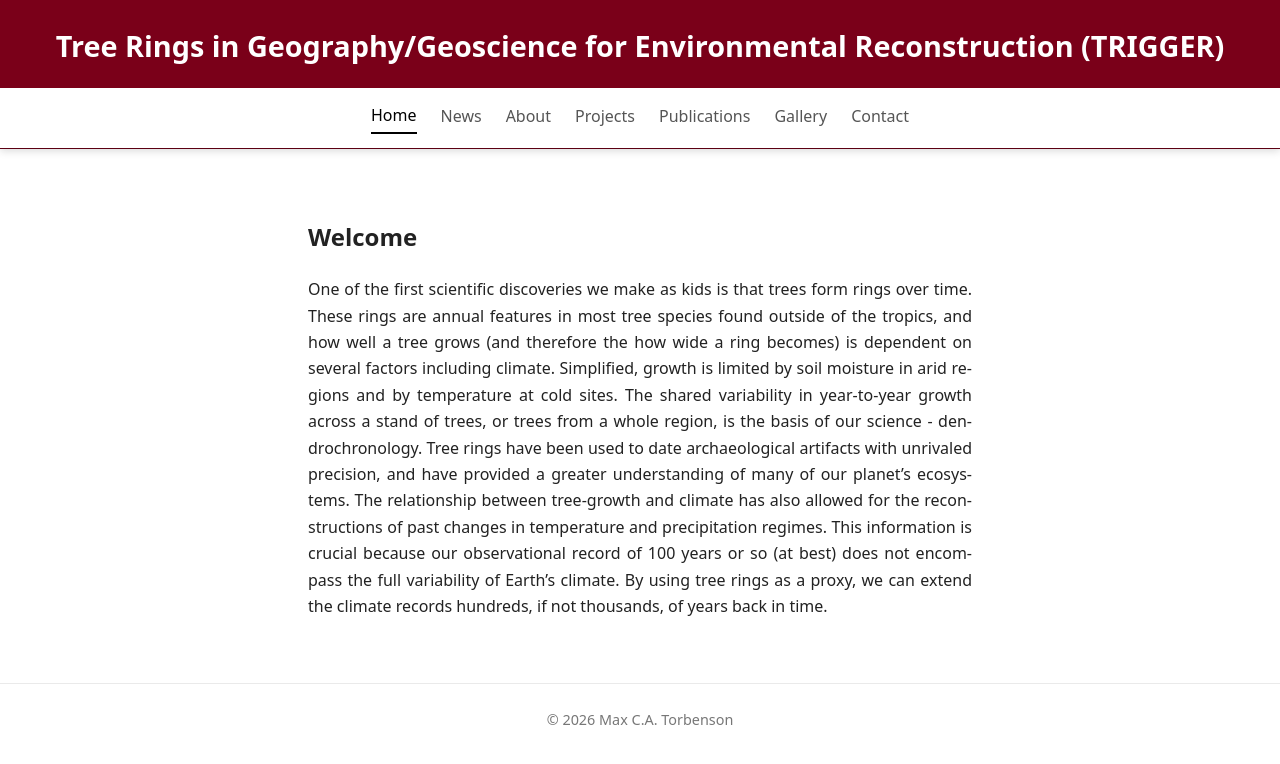
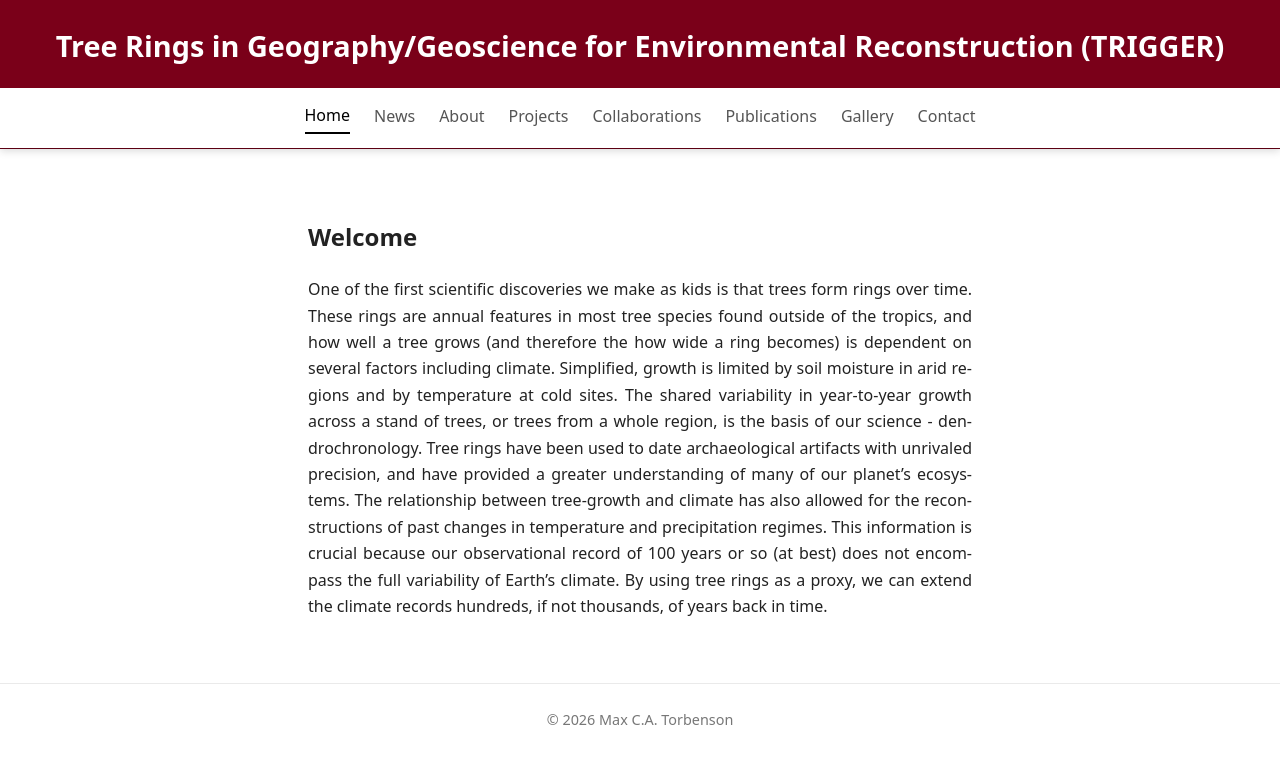
Before and after one commit to mcatorbenson/mcatorbenson.github.io, a Jekyll site: the page built from index.md, in a window 1280 px wide. Shown: the top 764 px of the page. Built offline with Jekyll 4.4.1, drawn with Linux system fonts in a browser that asks for light colours.

Commit message:
Update header.html

```diff
--- a/_includes/header.html
+++ b/_includes/header.html
@@ -24,6 +24,11 @@
     Projects
   </a>
 
+  <a href="{{ '/collab/' | relative_url }}"
+     {% if page.url == '/collab/' %}class="active"{% endif %}>
+    Collaborations
+  </a>
+
   <a href="{{ '/publications/' | relative_url }}"
      {% if page.url == '/publications/' %}class="active"{% endif %}>
     Publications
```
